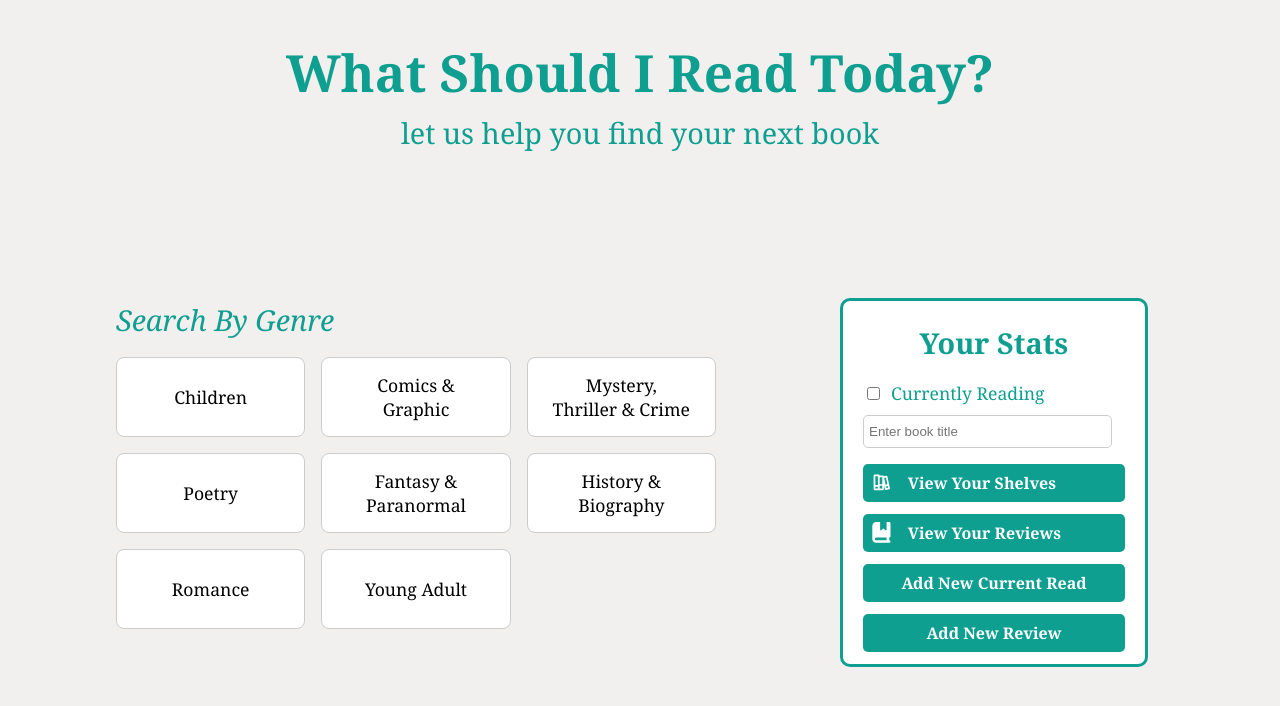
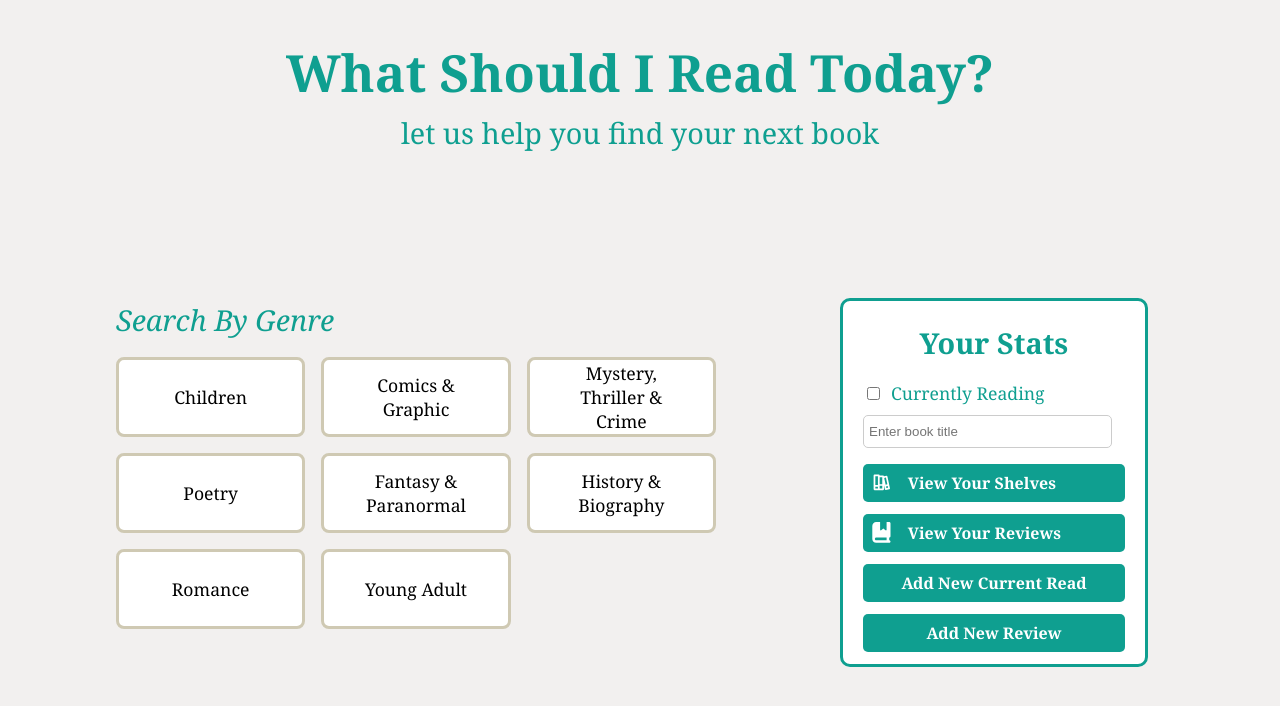
Before and after one commit to nrchnnas/recsys, a React (Vite) app in the folder book-rec-sys/: page / in a window 1280 px wide. Shown: the top 706 px of the page. Built offline with nearby package versions, Linux system fonts and the light colour scheme.

Commit message:
book list + genre grid styling

```diff
--- a/book-rec-sys/src/BookList.tsx
+++ b/book-rec-sys/src/BookList.tsx
@@ -1,6 +1,6 @@
 import React from 'react';
 import { IoIosArrowBack } from "react-icons/io";
-import { FaExternalLinkAlt } from 'react-icons/fa';
+import { MdOutlineBookmarkAdd } from "react-icons/md";
 
 type Book = {
     title: string;
@@ -45,7 +45,7 @@ const DefaultBookRenderItem: React.FC<BookRenderProps> = ({ book }) => (
                 cursor: 'pointer'
             }}
         >
-            <FaExternalLinkAlt />
+            <MdOutlineBookmarkAdd />
         </button>
     </div>
 );
--- a/book-rec-sys/src/index.css
+++ b/book-rec-sys/src/index.css
@@ -91,7 +91,7 @@ button:focus-visible {
 .genre-button {
   padding: 1.5rem;                /* Bigger button */
   font-size: 1.1rem;              /* Larger text */
-  border: 1px solid #ccc;
+  border: 3px solid #CFC9B3;
   background-color: white;
   border-radius: 8px;
   cursor: pointer;
```
